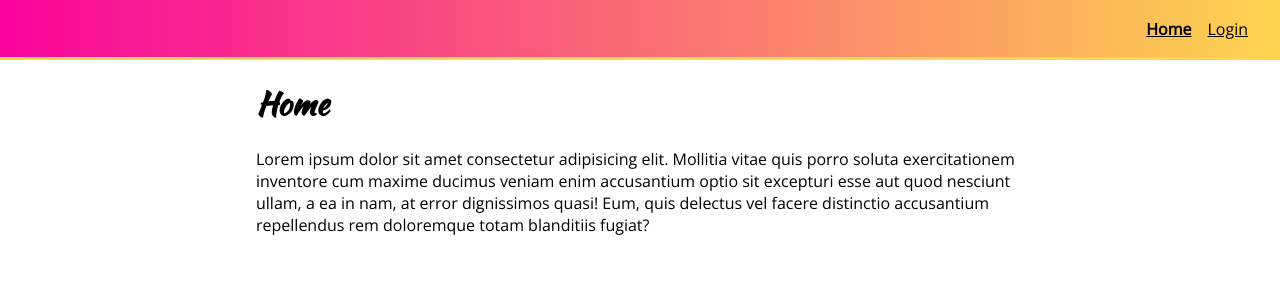
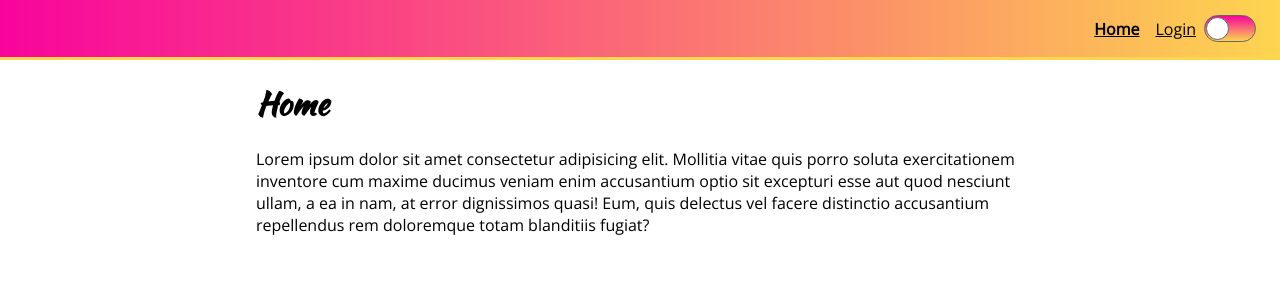
Before and after one commit to kblovett/styled-components-v5, a React (Create React App) app: page / in a window 1280 px wide. Shown: the top 300 px of the page. Built offline with nearby package versions, Linux system fonts and the light colour scheme.

Commit message:
5.22 Create theme Toggler

```diff
--- a/src/components/common/Header.js
+++ b/src/components/common/Header.js
@@ -1,6 +1,8 @@
 import React, { useState } from 'react';
 import styled from 'styled-components';
 import { Link as ReactRouterDomLink, useLocation } from 'react-router-dom';
+
+import { Toggle } from 'components/common';
 
 const HeaderWrapper = styled.header`
   height: 60px;
@@ -91,6 +93,7 @@ export function Header() {
         <StyledLink isActive={pathname === '/login'} to='/login'>
           Login
         </StyledLink>
+        <Toggle />
       </Menu>
     </HeaderWrapper>
   );
--- /dev/null
+++ b/src/components/common/Toggle.js
@@ -0,0 +1,35 @@
+import React from 'react';
+import styled from 'styled-components';
+
+const ToggleWrapper = styled.div`
+  width: 50px;
+  min-width: 50;
+  height: 25px;
+  border-radius: 25px;
+  border: 1px solid #666;
+  margin: auto;
+  display: flex;
+  background-image: linear-gradient(
+    to bottom,
+    ${(p) => p.theme.primaryColor},
+    ${(p) => p.theme.secondaryColor}
+  );
+`;
+const Notch = styled.div`
+  height: 21px;
+  width: 21px;
+  border: 1px solid #666;
+  margin-top: 1px;
+  background: white; /* ${(p) => p.theme.primaryColor}; */
+  border-radius: 50%;
+  transition: transform 0.1s linear;
+  transform: translate(${(p) => (p.isActive ? '26px' : '1px')});
+`;
+
+export function Toggle({ isActive }) {
+  return (
+    <ToggleWrapper>
+      <Notch isActive={isActive} />
+    </ToggleWrapper>
+  );
+}
--- a/src/components/common/index.js
+++ b/src/components/common/index.js
@@ -4,3 +4,4 @@ export * from './Header';
 export * from './Input';
 export * from './PasswordInput';
 export * from './Spinner';
+export * from './Toggle';
```
